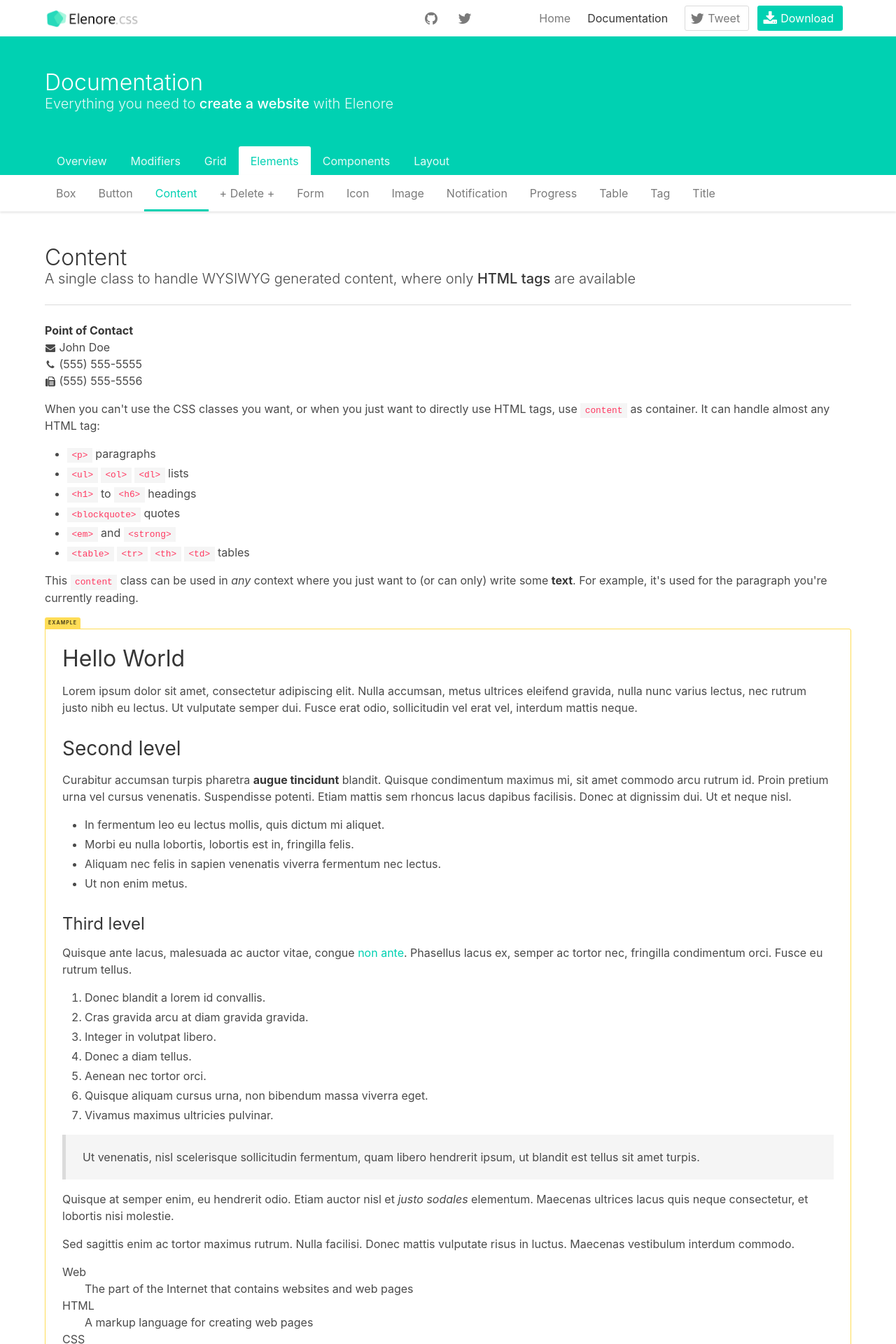
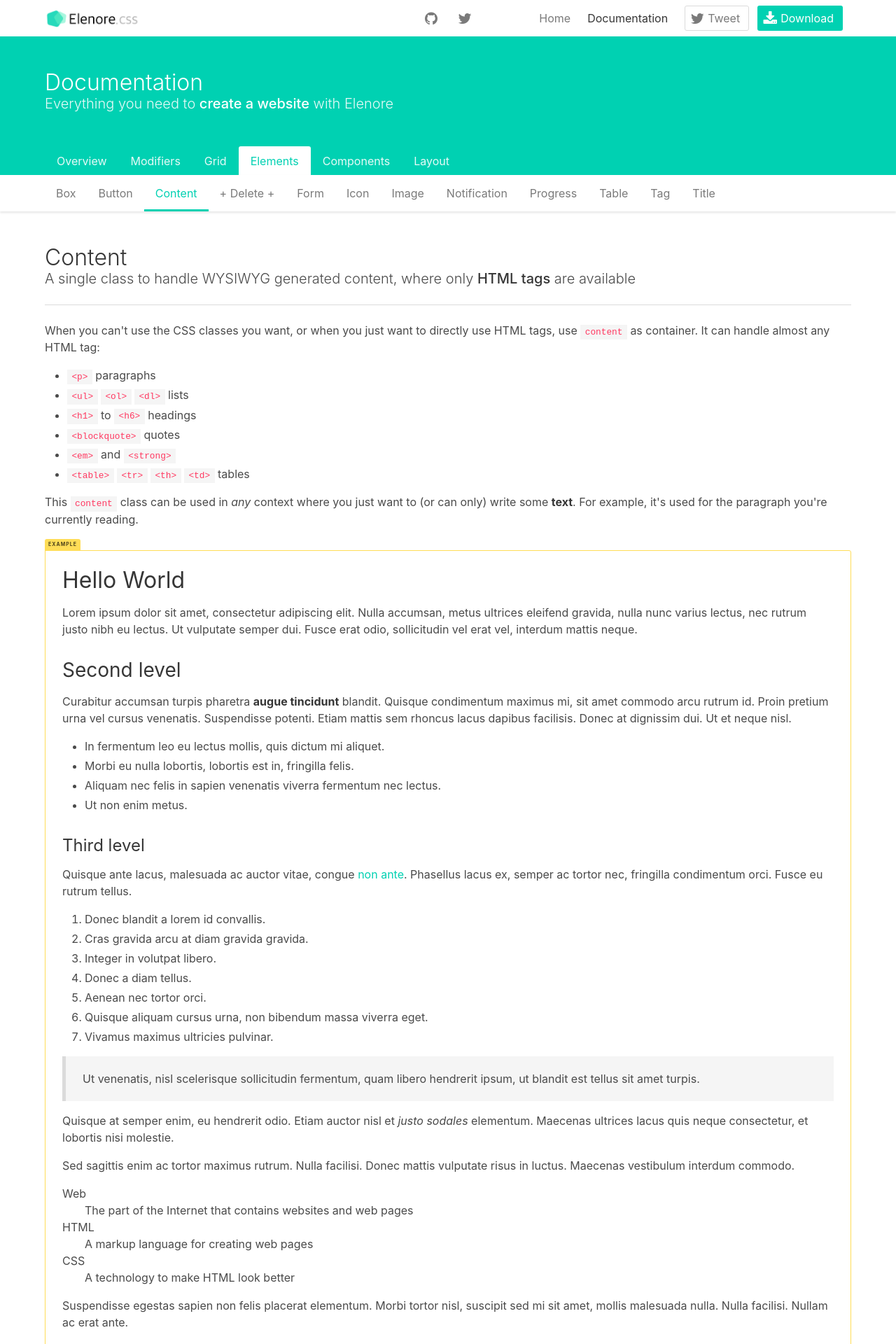
Before and after one commit to YellowDi/Elenore, a Jekyll site: the page built from docs/documentation/elements/content.html, in a window 1280 px wide. Shown: the top 1920 px of the page at 70% size. Built offline with Jekyll 4.4.1, drawn with Linux system fonts in a browser that asks for light colours.

Commit message:
Fix wrong content

```diff
--- a/docs/documentation/elements/content.html
+++ b/docs/documentation/elements/content.html
@@ -16,14 +16,6 @@ doc-subtab: content
     <hr>
 
     <div class="content">
-    <p>
-    <strong class="is-block">Point of Contact</strong>
-    <span class="icon is-small"><i class="fa fa-envelope"></i></span> John Doe
-    <br>
-    <span class="icon is-small"><i class="fa fa-phone"></i></span> (555) 555-5555
-    <br>
-    <span class="icon is-small"><i class="fa fa-fax"></i></span> (555) 555-5556
-</p>
       <p>When you can't use the CSS classes you want, or when you just want to directly use HTML tags, use <code>content</code> as container. It can handle almost any HTML tag:</p>
       <ul>
         <li><code>&lt;p&gt;</code> paragraphs</li>
```
